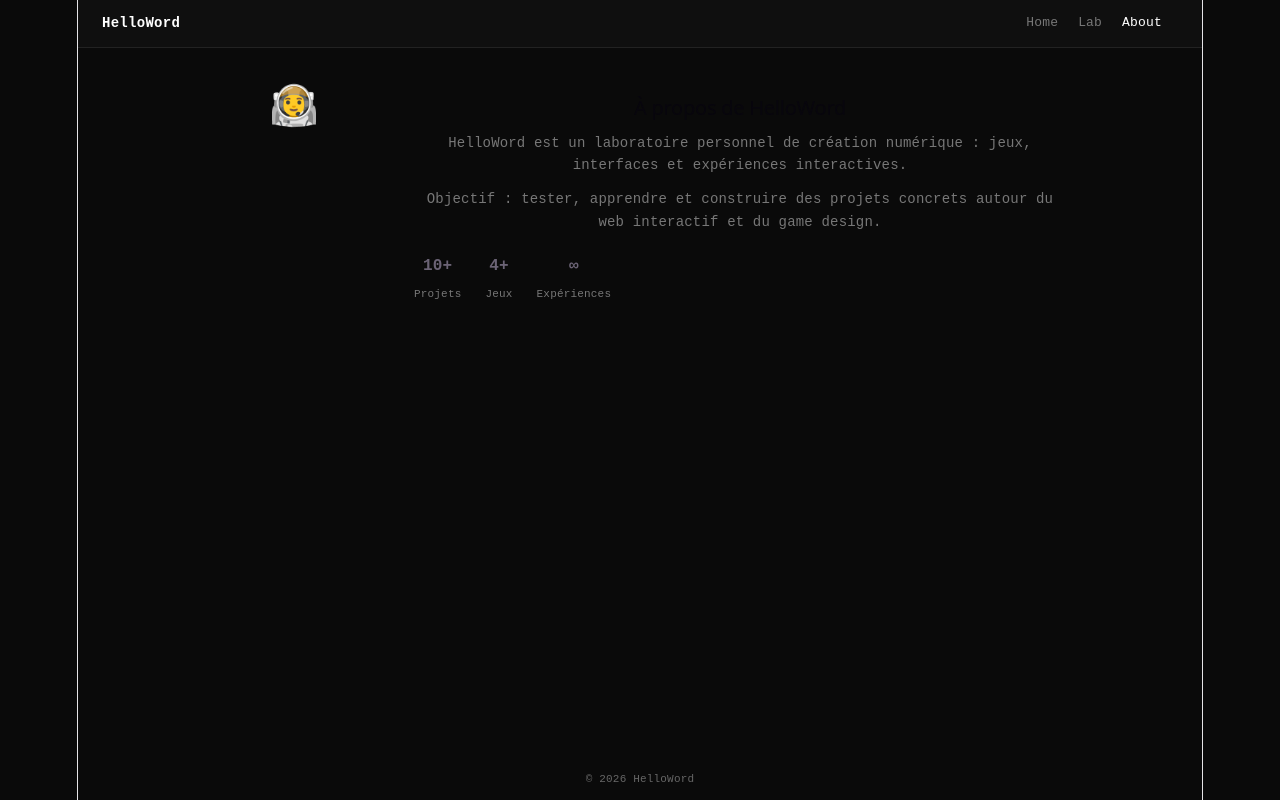
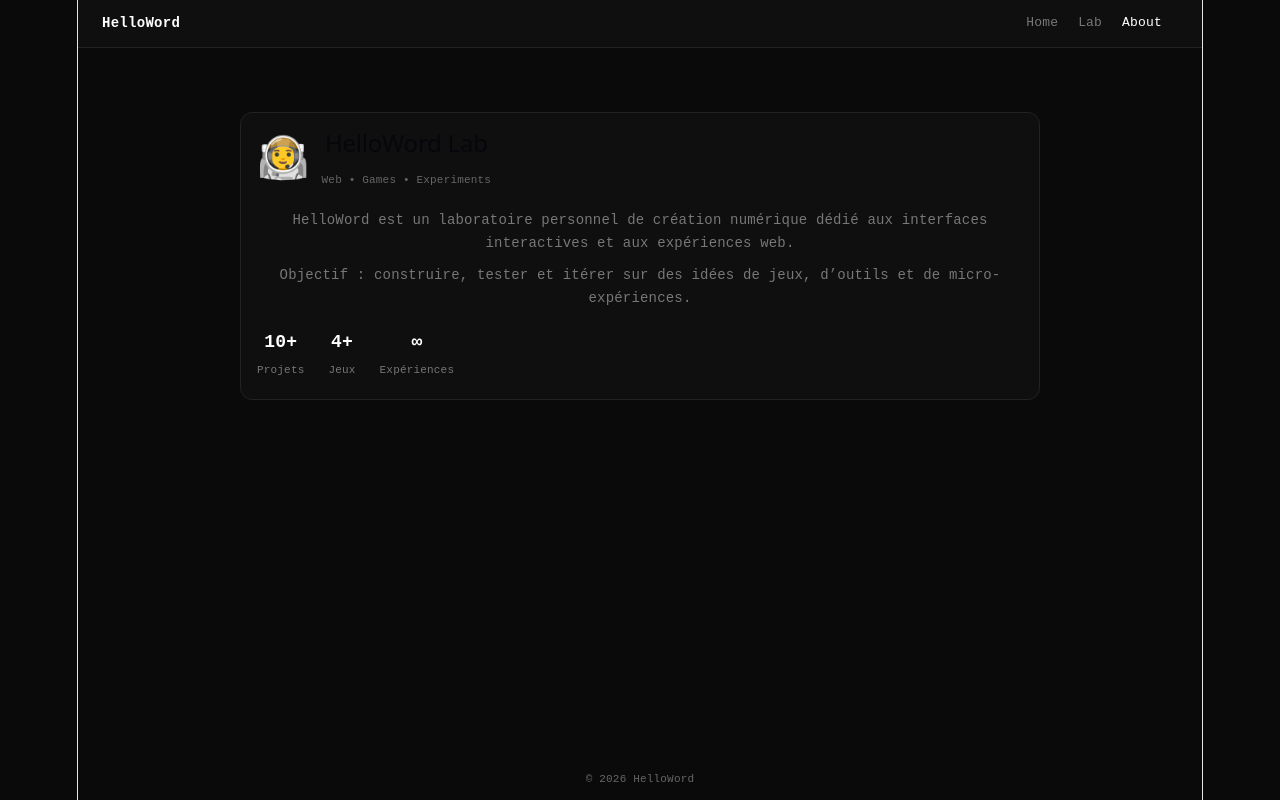
Before and after one commit to cyril0726/helloword, a Vue app in the folder frontend/: page /about in a window 1280 px wide. Built offline with nearby package versions, Linux system fonts and the light colour scheme.

Commit message:
harmonisation globale produit

```diff
--- a/frontend/src/components/about/AboutSection.vue
+++ b/frontend/src/components/about/AboutSection.vue
@@ -1,86 +1,66 @@
 <template>
-  <section class="about">
+<section class="about page">
 
-    <!-- LEFT -->
-    <div class="about__left">
+  <div class="card about-card">
+
+    <div class="about-header">
       <div class="avatar">🧑‍🚀</div>
+
+      <div>
+        <h2>HelloWord Lab</h2>
+        <span class="tag">Web • Games • Experiments</span>
+      </div>
     </div>
 
-    <!-- RIGHT -->
-    <div class="about__content">
-
-      <h2>À propos de HelloWord</h2>
-
     <p>
-        HelloWord est un laboratoire personnel de création numérique :
-        jeux, interfaces et expériences interactives.
+      HelloWord est un laboratoire personnel de création numérique dédié aux interfaces interactives et aux expériences web.
     </p>
 
     <p>
-        Objectif : tester, apprendre et construire des projets concrets
-        autour du web interactif et du game design.
+      Objectif : construire, tester et itérer sur des idées de jeux, d’outils et de micro-expériences.
     </p>
 
     <div class="stats">
-        <div class="stat">
-          <strong>10+</strong>
-          <span>Projets</span>
+      <div><strong>10+</strong><span>Projets</span></div>
+      <div><strong>4+</strong><span>Jeux</span></div>
+      <div><strong>∞</strong><span>Expériences</span></div>
     </div>
-
-        <div class="stat">
-          <strong>4+</strong>
-          <span>Jeux</span>
-        </div>
-
-        <div class="stat">
-          <strong>∞</strong>
-          <span>Expériences</span>
-        </div>
-      </div>
-
   </div>
 
 </section>
 </template>
 
+<script setup>
+import { RouterLink } from 'vue-router'
+</script>
+
 <style>
-.about {
-  display: flex;
-  gap: 40px;
-  padding: 48px 24px;
-  max-width: 900px;
+.about-card {
+  max-width: 800px;
   margin: 0 auto;
 }
 
-.about__left {
-  min-width: 160px;
+.about-header {
+  display: flex;
+  align-items: center;
+  gap: 12px;
+  margin-bottom: 16px;
 }
 
 .avatar {
-  font-size: 40px;
-  margin-bottom: 12px;
+  font-size: 42px;
 }
 
-.badge {
+.tag {
   font-size: 11px;
-  color: #777;
+  color: #666;
 }
 
-.about__content h2 {
-  font-size: 20px;
-  margin-bottom: 12px;
-}
-
-.about__content p {
+.about-card p {
+  color: #777;
   font-size: 14px;
-  color: #777;
   line-height: 1.6;
-  margin-bottom: 12px;
-}
-
-.support a {
-  color: #aaa;
-  text-decoration: underline;
+  margin-bottom: 10px;
 }
 
 .stats {
@@ -89,12 +69,12 @@
   margin-top: 20px;
 }
 
-.stat strong {
+.stats strong {
   display: block;
-  font-size: 16px;
+  color: white;
 }
 
-.stat span {
+.stats span {
   font-size: 11px;
   color: #777;
 }
--- a/frontend/src/components/hero/HeroSection.vue
+++ b/frontend/src/components/hero/HeroSection.vue
@@ -1,5 +1,5 @@
 <template>
-  <section class="hero">
+  <section class="hero page">
 
     <span class="eyebrow">LAB • EXPÉRIMENTAL</span>
 
@@ -14,7 +14,7 @@
     </p>
 
     <div class="actions">
-      <RouterLink to="/lab" class="primary">
+      <RouterLink to="/lab" class="btn btn--primary">
         Explorer le laboratoire
       </RouterLink>
     </div>
@@ -50,25 +50,4 @@ p {
   margin-bottom: 24px;
 }
 
-.actions {
-  display: flex;
-  justify-content: center;
-  gap: 12px;
-}
-
-.primary {
-  padding: 10px 14px;
-  background: #111827;
-  border: 1px solid #333;
-  color: white;
-  text-decoration: none;
-
-  border-radius: 8px;
-  transition: 0.15s;
-}
-
-.primary:hover {
-  transform: translateY(-1px);
-  border-color: #444;
-}
 </style>
--- a/frontend/src/components/lab/LabCard.vue
+++ b/frontend/src/components/lab/LabCard.vue
@@ -1,5 +1,5 @@
 <template>
-  <div class="card">
+  <div class="card is-hoverable" @click="handleClick">
 
     <span v-if="item && item.tag" class="badge">
       {{ item.tag }}
@@ -22,16 +22,6 @@ defineProps({
 </script>
 
 <style>
-.card {
-  position: relative;
-  padding: 16px;
-
-  border: 1px solid #222;
-  background: #0f0f0f;
-
-  color: white;
-}
-
 .icon {
   font-size: 20px;
 }
--- a/frontend/src/main.ts
+++ b/frontend/src/main.ts
@@ -8,4 +8,6 @@ import { createApp } from 'vue'
 import App from './App.vue'
 import router from './router'
 import "./style.css"
+import '@/styles/global.css'
+import '@/styles/design-system.css'
 createApp(App).use(router).mount('#app')
--- /dev/null
+++ b/frontend/src/styles/design-system.css
@@ -0,0 +1,47 @@
+/*CARD SYSTEM*/
+.card {
+  background: #0f0f0f;
+  border: 1px solid #222;
+  border-radius: 12px;
+
+  padding: 16px;
+  transition: 0.15s ease;
+  position: relative;
+  color: white;
+}
+
+/* uniquement si la card est interactive */
+.card.is-hoverable:hover {
+  transform: translateY(-2px);
+  border-color: #333;
+}
+
+/*BUTTON SYSTEM*/
+.btn {
+  display: inline-flex;
+  align-items: center;
+  justify-content: center;
+
+  padding: 10px 14px;
+  border-radius: 8px;
+
+  font-size: 13px;
+  text-decoration: none;
+
+  border: 1px solid #222;
+  background: transparent;
+
+  color: #aaa;
+  transition: 0.15s ease;
+}
+
+.btn:hover {
+  color: white;
+  border-color: #333;
+  transform: translateY(-1px);
+}
+
+.btn--primary {
+  background: #111827;
+  color: white;
+}
--- /dev/null
+++ b/frontend/src/styles/global.css
@@ -0,0 +1,5 @@
+.page {
+  max-width: 900px;
+  margin: 0 auto;
+  padding: 64px 24px;
+}
--- a/frontend/src/views/Lab.vue
+++ b/frontend/src/views/Lab.vue
@@ -1,5 +1,5 @@
 <template>
-  <section class="lab">
+  <section class="lab page">
 
     <h2>Explorer le laboratoire</h2>
 
```
Also changed, not shown: 3 other files (tests, documents, lock files or other folders). Lines whose indentation alone changed are shown as unchanged.
